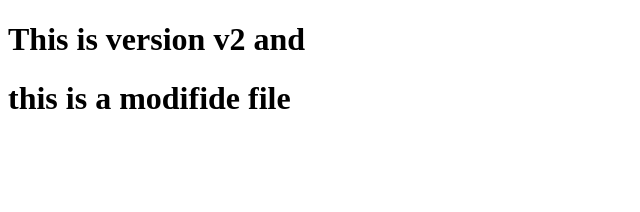
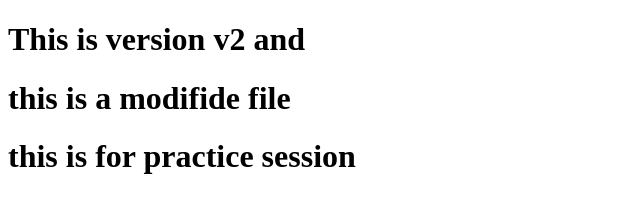
Before and after one commit to Yogesh-Tate/GIT-REPO, a plain HTML site: page Index.html in a window 1280 px wide. Shown: the whole page, without its empty margins (0-640 px from the left). Drawn offline with Linux system fonts and the light colour scheme.

Commit message:
this is for practrice session update

```diff
--- a/Index.html
+++ b/Index.html
@@ -9,5 +9,6 @@
 <body>
     <h1>This is version v2 and </h1>
     <h1>this is a modifide file</h1>
+    <h1>this is for practice session</h1>
 </body>
 </html>
```
